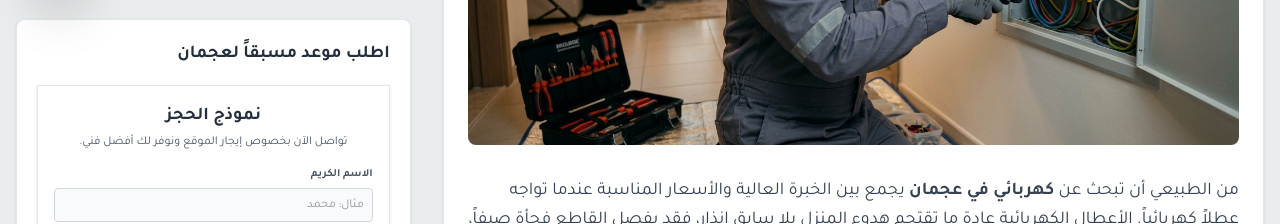
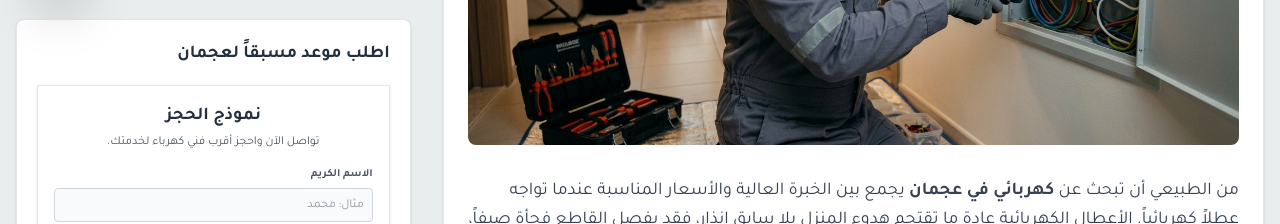
Before and after one commit to AhmedZakaria14/FanniElectricUAE, a Next.js app: page /electrician-in-ajman in a window 1280 px wide. Shown: the part 780-1004 px from the top of the page. Built offline with nearby package versions, Linux system fonts and the light colour scheme.

Commit message:
Update contact number and remove rental messaging

```diff
--- a/components/booking-form.tsx
+++ b/components/booking-form.tsx
@@ -37,7 +37,7 @@ export default function BookingForm() {
 - ملاحظات: ${data.notes || 'لا يوجد'}`;
 
     const encodedMessage = encodeURIComponent(message);
-    const whatsappUrl = `https://wa.me/201010742430?text=${encodedMessage}`;
+    const whatsappUrl = `https://wa.me/971505001597?text=${encodedMessage}`;
 
     // Open WhatsApp in a new tab
     window.open(whatsappUrl, '_blank');
@@ -51,7 +51,7 @@ export default function BookingForm() {
     <div className="bg-white p-4 shadow-sm border border-gray-200" id="booking-form-section">
       <div className="mb-4 text-center">
         <h3 className="text-lg font-bold text-amazon-blue mb-1">نموذج الحجز</h3>
-        <p className="text-xs text-gray-600">تواصل الآن بخصوص إيجار الموقع ونوفر لك أفضل فني.</p>
+        <p className="text-xs text-gray-600">تواصل الآن واحجز أقرب فني كهرباء لخدمتك.</p>
       </div>
 
       <form onSubmit={handleSubmit(onSubmit)} className="space-y-3">
```
